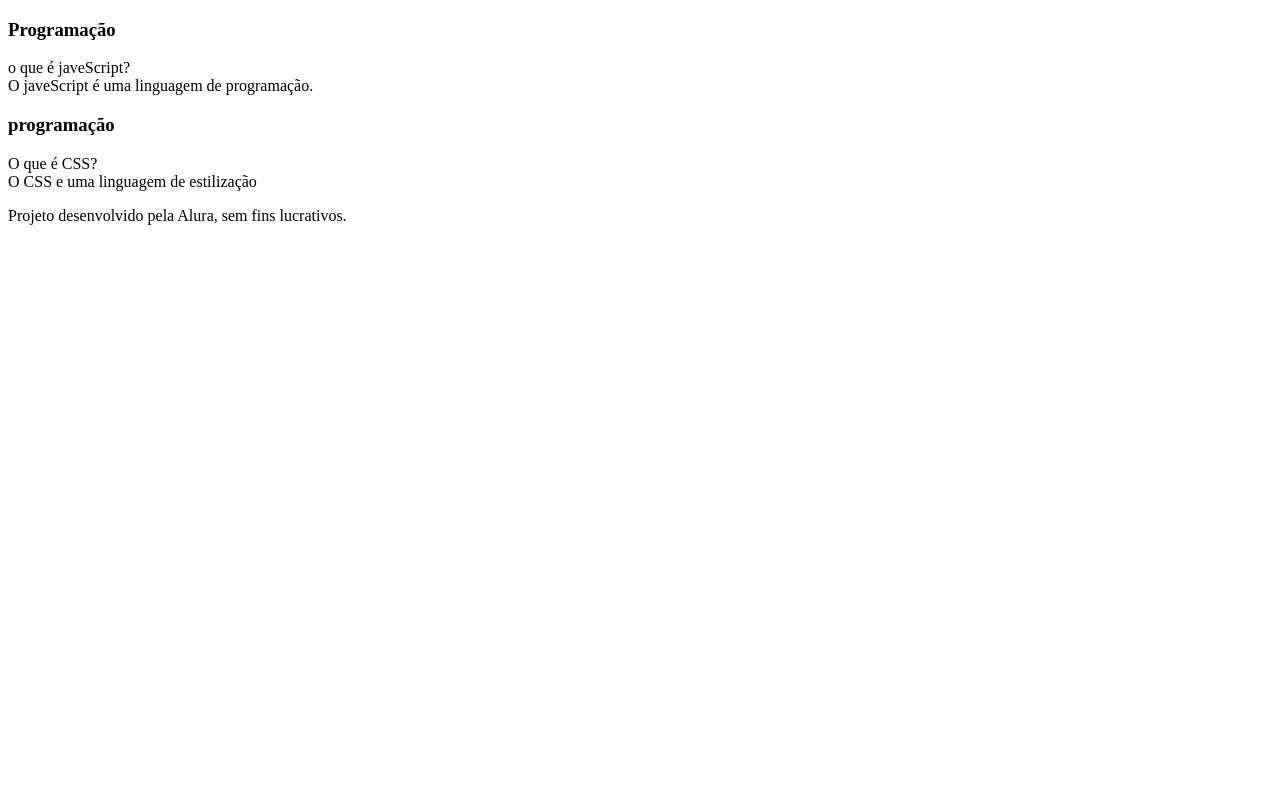
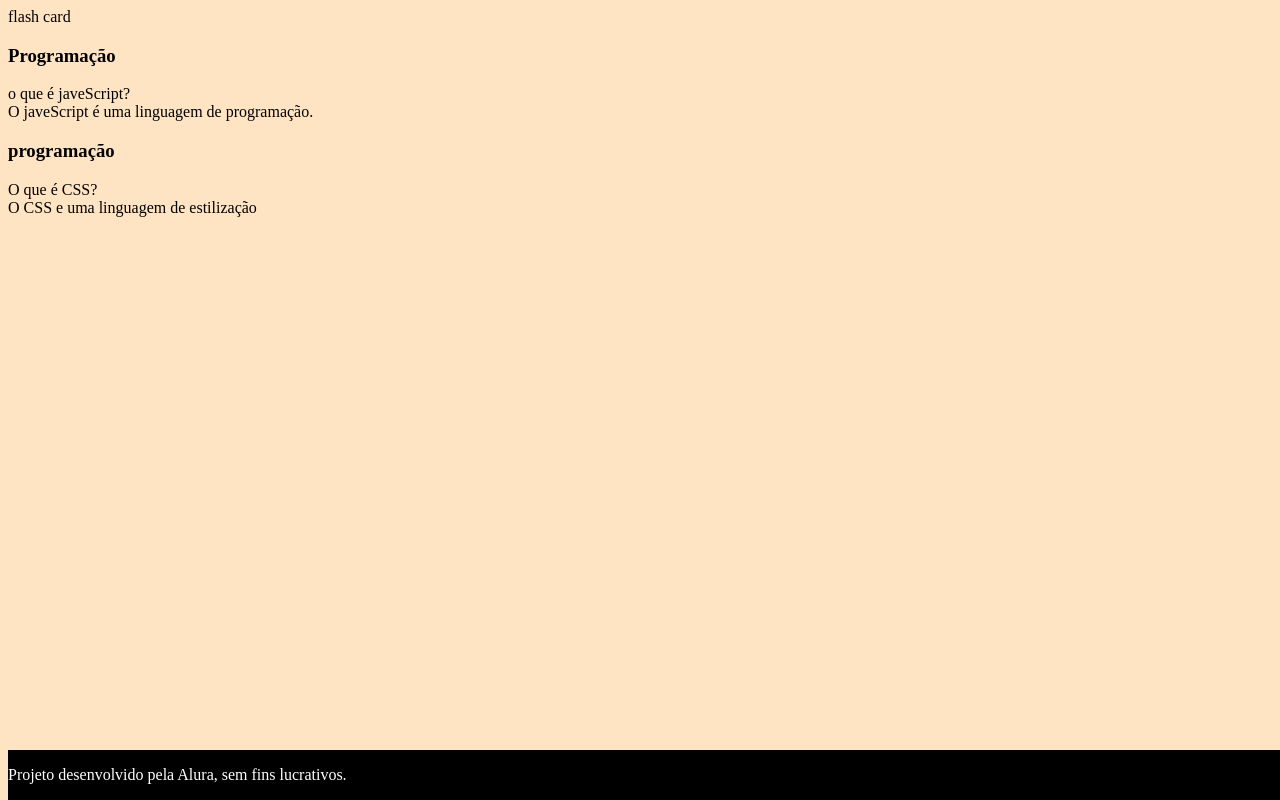
Before and after one commit to marinaamericano/flashcard, a plain HTML site: page flash card/index.html in a window 1280 px wide. Drawn offline with Linux system fonts and the light colour scheme.

Commit message:
Add files via upload

```diff
--- a/flash card/assets/style.css
+++ b/flash card/assets/style.css
@@ -0,0 +1,10 @@
+body {
+    background-color: bisque;
+}
+footer{
+    background-color: black;
+    color: white;
+    position: fixed;
+    bottom: 0;
+    width: 100%;
+}
--- a/flash card/index.html
+++ b/flash card/index.html
@@ -4,6 +4,7 @@
     <meta charset="UTF-8">
     <meta http-equiv="X-UA-Compatible" content="IE=edge">
     <meta name="viewport" content="width=device-width, initial-scale=1.0">
+    <link rel="stylesheet" href="assets/style.css"
     <title>flash card</title>
 </head>
 <body>
```
